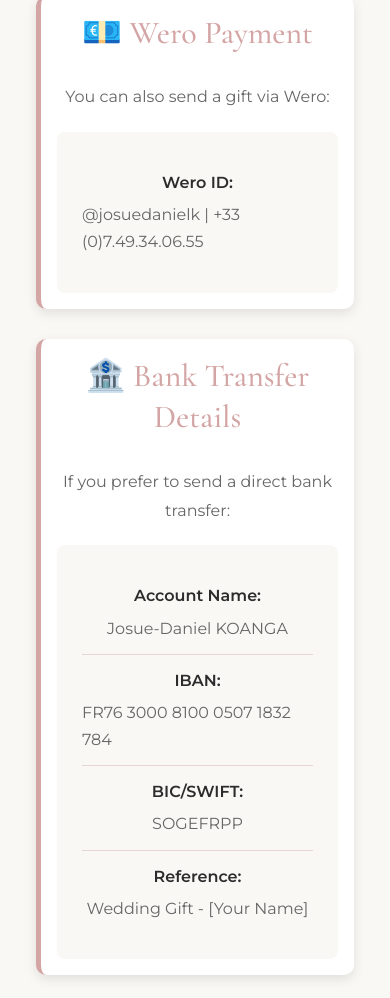
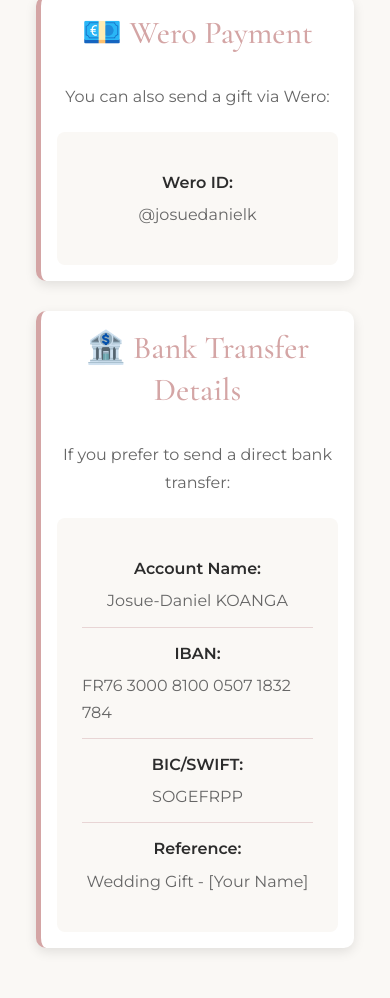
Before and after one commit to sevendeadly/summer_Dream, a website with bundled scripts: page views/gift.html in a window 390 px wide. Shown: the part 780-1778 px from the top of the page. Built offline with nearby package versions, Linux system fonts and the light colour scheme.

Commit message:
Update Wero ID number display in gift.html
Removed phone number from Wero ID display.

```diff
--- a/views/gift.html
+++ b/views/gift.html
@@ -51,7 +51,7 @@
                         <div class="bank-details">
                             <div class="detail-item">
                                 <strong>Wero ID:</strong>
-                                <span> @josuedanielk | +33 (0)7.49.34.06.55 </span>
+                                <span> @josuedanielk </span>
                             </div>
                         </div>
                     </div>
```
